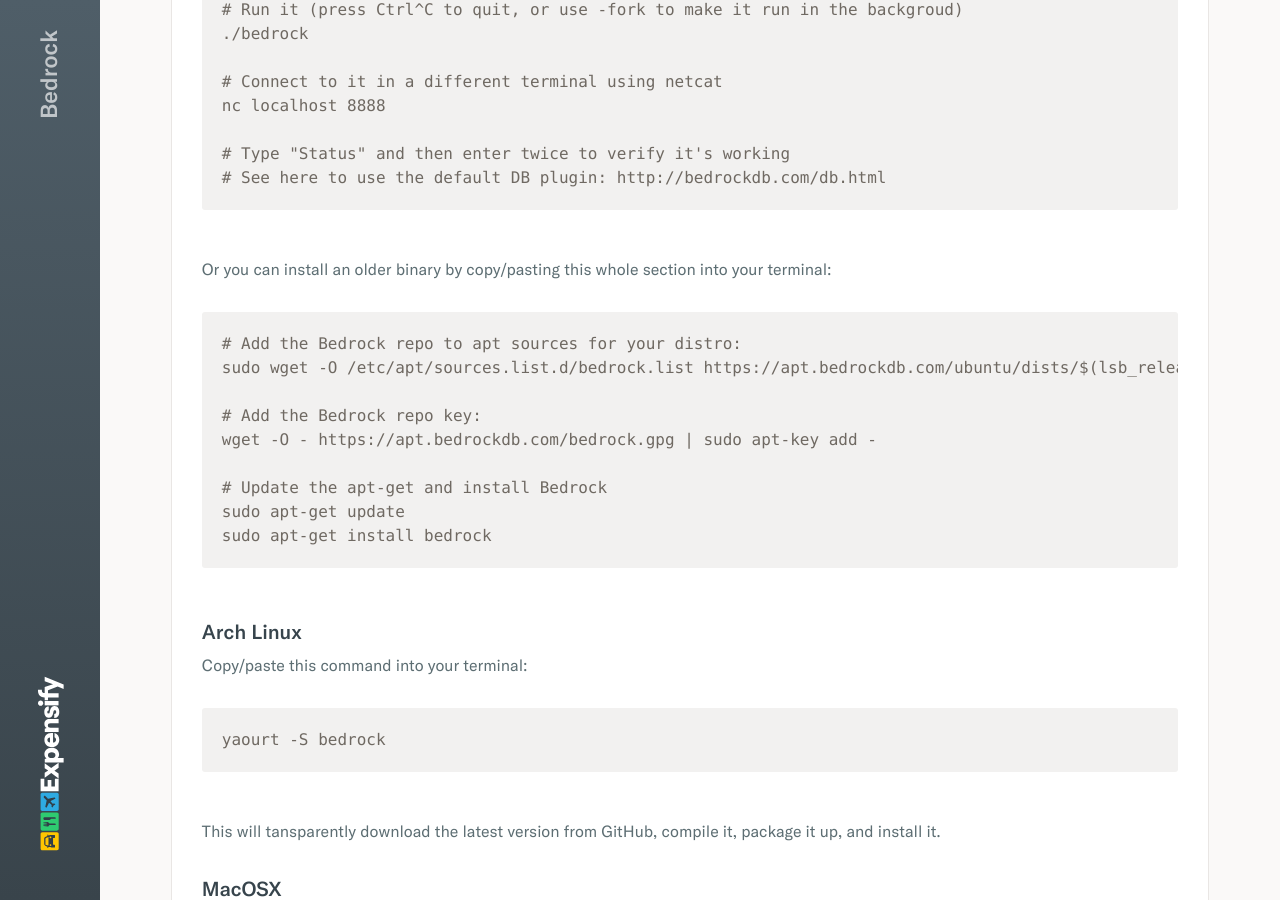
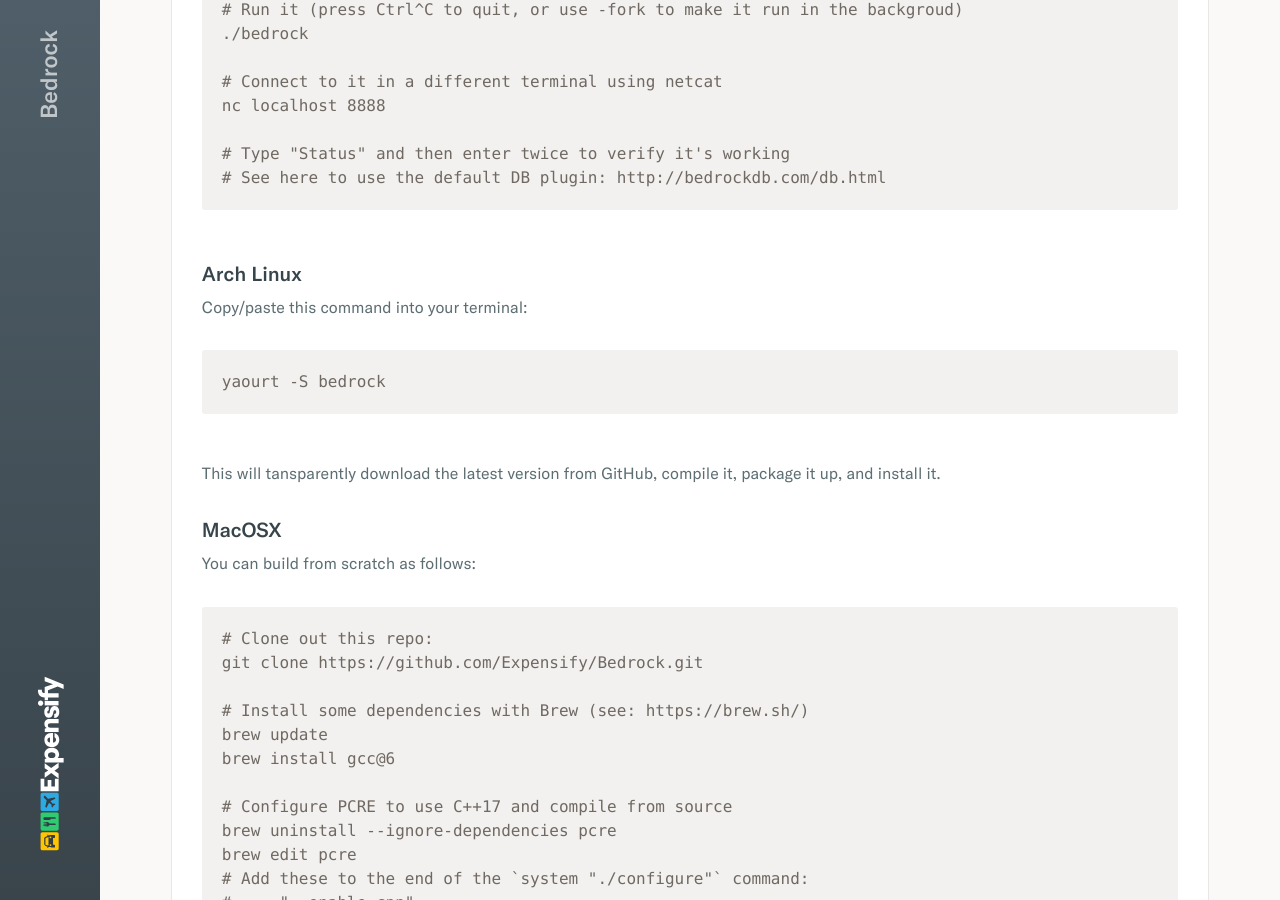
Before and after one commit to Expensify/Bedrock, a Jekyll site: the page built from docs/index.md, in a window 1280 px wide and 900 px high, scrolled down 1893 px. Built offline with Jekyll 4.4.1, drawn with Linux system fonts in a browser that asks for light colours.

Commit message:
Remove reference to installing Bedrock from our apt repo
It is being decommissioned, per https://github.com/Expensify/Expensify/issues/170058

```diff
--- a/docs/index.md
+++ b/docs/index.md
@@ -57,18 +57,6 @@ You can build from scratch as follows:
 
     # Type "Status" and then enter twice to verify it's working
     # See here to use the default DB plugin: http://bedrockdb.com/db.html
-
-Or you can install an older binary by copy/pasting this whole section into your terminal:
-
-    # Add the Bedrock repo to apt sources for your distro:
-    sudo wget -O /etc/apt/sources.list.d/bedrock.list https://apt.bedrockdb.com/ubuntu/dists/$(lsb_release -cs)/bedrock.list
-
-    # Add the Bedrock repo key:
-    wget -O - https://apt.bedrockdb.com/bedrock.gpg | sudo apt-key add -
-
-    # Update the apt-get and install Bedrock
-    sudo apt-get update
-    sudo apt-get install bedrock
 
 ### Arch Linux
 Copy/paste this command into your terminal:
```
